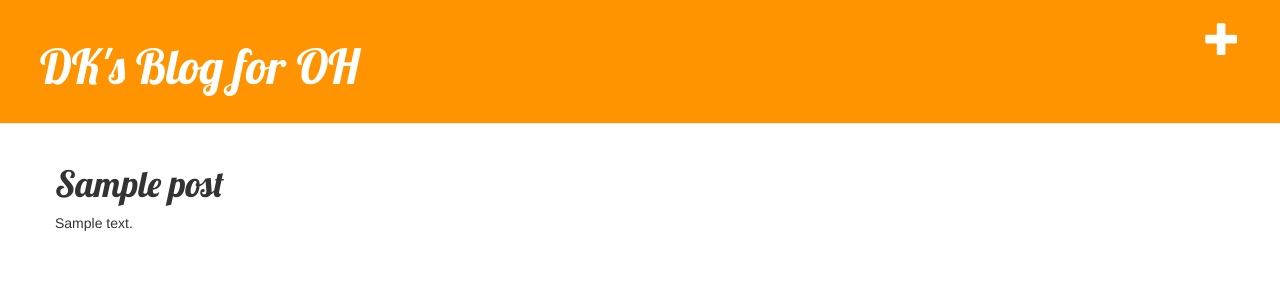
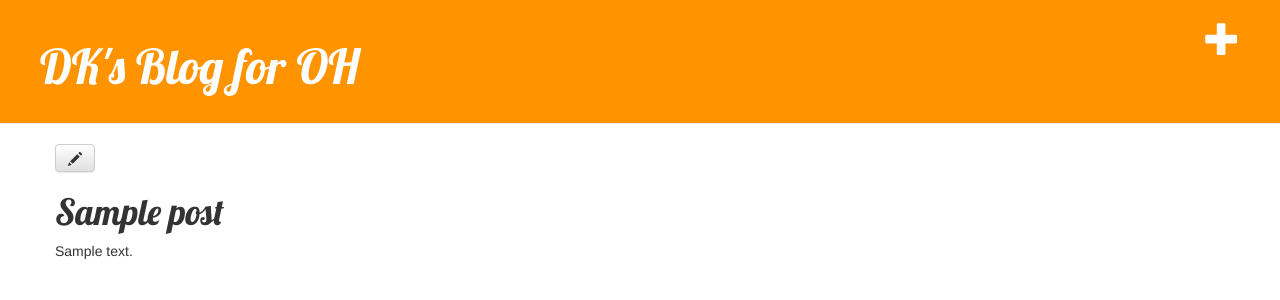
Before and after one commit to dongq/my-first-blog1, a Django app: page /post/1/ in a window 1280 px wide. Shown: the top 300 px of the page. Run offline with Django 3.2, Linux system fonts and the light colour scheme; tables that the repository leaves empty hold one stand-in row (values such as "Sample post"); some libraries are stand-ins or nearby versions.

Commit message:
use wrong image(fixed)

```diff
--- a/blog/templates/blog/post_detail.html
+++ b/blog/templates/blog/post_detail.html
@@ -13,7 +13,7 @@
             <a class="btn btn-default" href="{% url 'post_edit' pk=post_detail.pk %}"><span class="glyphicon glyphicon-pencil"></span></a>
         {% endif %}
     -->
-        <a href="{% url 'post_new' %}" class="top-menu"><span class="glyphicon glyphicon-plus"></span></a>
+    <a class="btn btn-default" href="{% url 'post_edit' pk=post_detail.pk %}"><span class="glyphicon glyphicon-pencil"></span></a>
 
         <h1>{{ post_detail.title }}</h1>
         <p>{{ post_detail.text|linebreaksbr }}</p>
```
